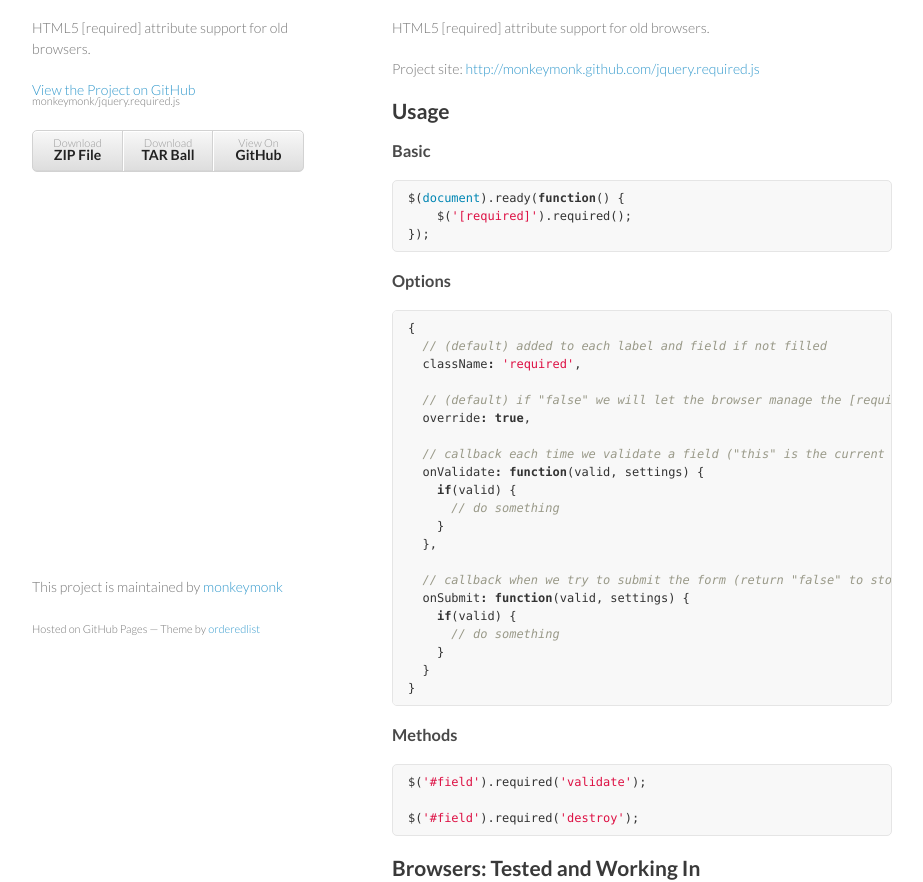
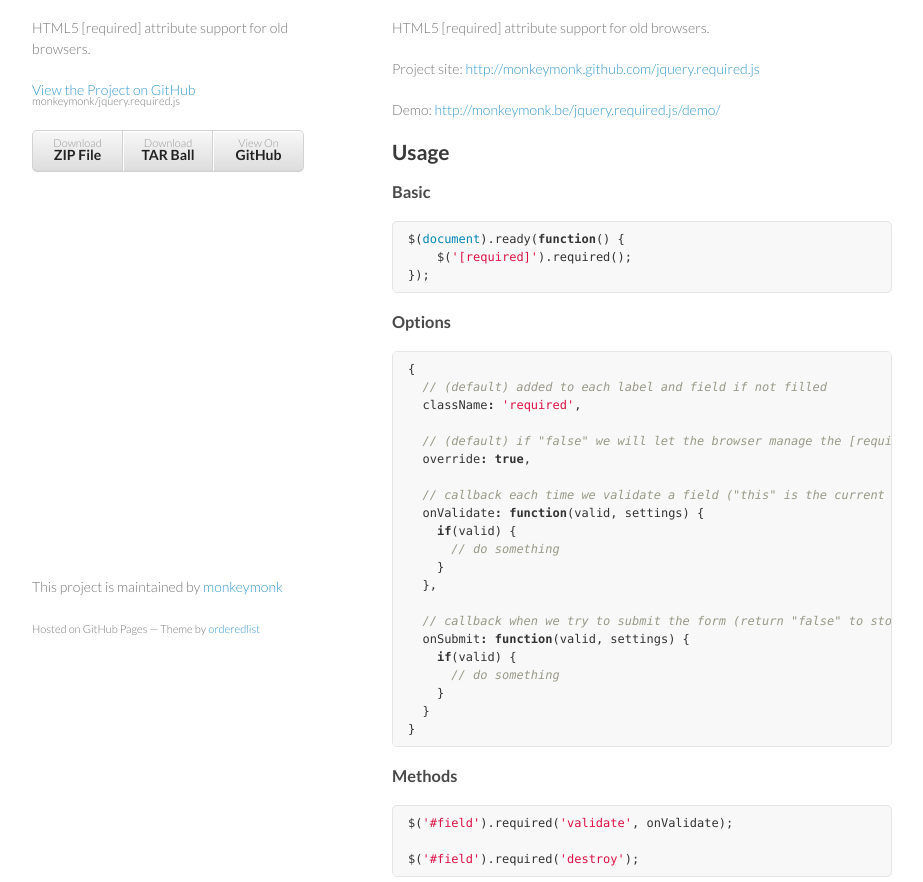
Before and after one commit to monkeymonk/jquery.required.js, a plain HTML site: page index.html in a window 1280 px wide. Shown: the part 92-974 px from the top of the page, without its empty margins (178-1101 px from the left). Drawn offline with Linux system fonts and the light colour scheme.

```diff
--- a/index.html
+++ b/index.html
@@ -33,6 +33,8 @@
 <p>HTML5 [required] attribute support for old browsers.</p>
 
 <p>Project site: <a href="http://monkeymonk.github.com/jquery.required.js">http://monkeymonk.github.com/jquery.required.js</a></p>
+
+<p>Demo: <a href="http://monkeymonk.be/jquery.required.js/demo/">http://monkeymonk.be/jquery.required.js/demo/</a></p>
 
 <h2>Usage</h2>
 
@@ -70,7 +72,7 @@
 
 <h3>Methods</h3>
 
-<div class="highlight"><pre><span class="nx">$</span><span class="p">(</span><span class="s1">'#field'</span><span class="p">).</span><span class="nx">required</span><span class="p">(</span><span class="s1">'validate'</span><span class="p">);</span>
+<div class="highlight"><pre><span class="nx">$</span><span class="p">(</span><span class="s1">'#field'</span><span class="p">).</span><span class="nx">required</span><span class="p">(</span><span class="s1">'validate'</span><span class="p">,</span> <span class="nx">onValidate</span><span class="p">);</span>
 
 <span class="nx">$</span><span class="p">(</span><span class="s1">'#field'</span><span class="p">).</span><span class="nx">required</span><span class="p">(</span><span class="s1">'destroy'</span><span class="p">);</span>
 </pre></div>
```
Also changed, not shown: params.json (+1 -1 lines).
